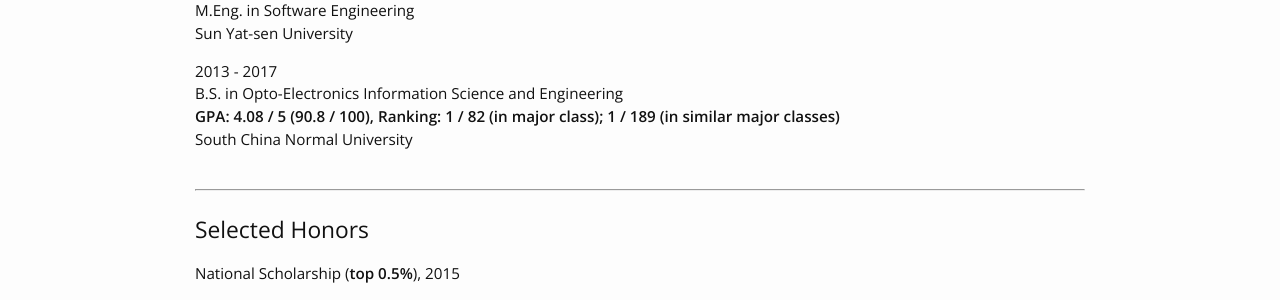
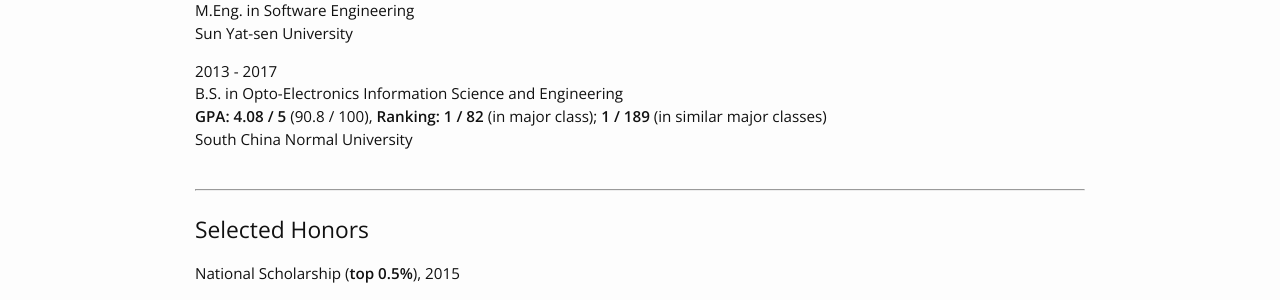
Before and after one commit to yuweihao/yuweihao.github.io, a Jekyll site: the page built from index.html, in a window 1280 px wide. Shown: the part 643-943 px from the top of the page. Built offline with Jekyll 4.4.1, drawn with Linux system fonts in a browser that asks for light colours.

```diff
--- a/index.html
+++ b/index.html
@@ -47,7 +47,7 @@ Sun Yat-sen University</p>
 
 <p>2013 - 2017<br>
 B.S. in Opto-Electronics Information Science and Engineering<br>
-<strong>GPA: 4.08 / 5 (90.8 / 100), Ranking: 1 / 82 (in major class); 1 / 189 (in similar major classes)</strong><br>
+	<strong>GPA: 4.08 / 5</strong> (90.8 / 100), <strong>Ranking: 1 / 82</strong> (in major class); <strong>1 / 189</strong> (in similar major classes)<br>
 South China Normal University</p>
 
 
```
